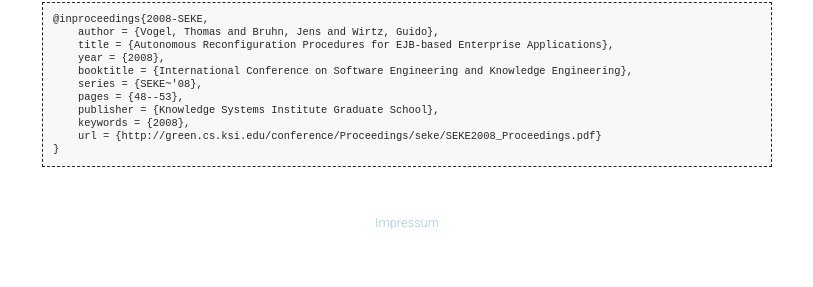
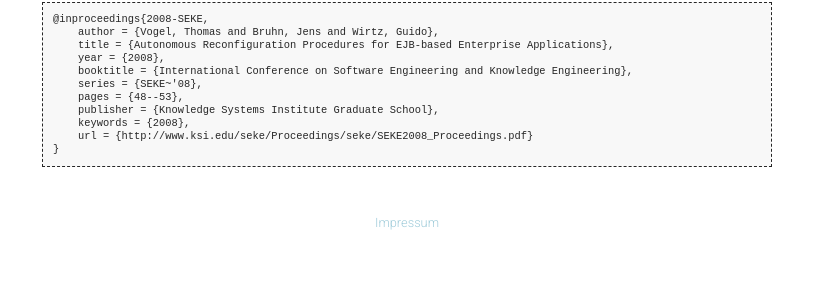
Before and after one commit to thomas-vogel/thomas-vogel.github.io, a Jekyll site: the page built from _pages/publications/2008-SEKE.md, in a window 1280 px wide. Shown: the part 822-1109 px from the top of the page, without its empty margins (233-1046 px from the left). Built offline with Jekyll 4.4.1, drawn with Linux system fonts in a browser that asks for light colours; some of the changed lines change nothing that is shown.

Commit message:
Update link to proceedings.

```diff
--- a/_pages/publications/2008-SEKE.md
+++ b/_pages/publications/2008-SEKE.md
@@ -8,7 +8,7 @@
 Thomas Vogel, Jens Bruhn, and Guido Wirtz. "Autonomous Reconfiguration Procedures for EJB-based Enterprise Applications". In: International Conference on Software Engineering and Knowledge Engineering. SEKE’08. Knowledge Systems Institute Graduate School, 2008, pp. 48--53.
 
 ## Links
-[Paper in the proceedings](http://green.cs.ksi.edu/conference/Proceedings/seke/SEKE2008_Proceedings.pdf){:target="_blank"}
+[Paper in the proceedings](http://www.ksi.edu/seke/Proceedings/seke/SEKE2008_Proceedings.pdf){:target="_blank"}
 
 ## Abstract
 During the last decades, performance of available hardware resources constantly increased, which enabled the assignment of more and more complex tasks to software systems. As one consequence, the inherent complexity of these software systems also increases, influencing all phases of their lifecycle. The concept of Component Orientation (CO) allows the development of software systems in a modular way through functional decomposition. Administration and maintenance of software systems are addressed by the vision of Autonomic Computing (AC), based on the idea to assign low level administrative tasks to the system itself. With mKernel an AC-infrastructure for component oriented enterprise applications is provided, based on the Enterprise Java Beans (EJB) standard, version 3.0. In contrast to existing approaches, the main advantage of mKernel lies within its standard compliance, not prescribing any additional guidelines for the development of applications to enable their autonomous management. It is realized as plugin for an existing container, not requiring any adjustment of the underlying implementation. Moreover, it provides a very fine grained interface for inspection and manipulation of the managed system, taking the specifics of the supported standard into account. Within this paper we present the opportunities provided by mKernel to control a managed system.
@@ -25,6 +25,6 @@
     pages = {48--53},
     publisher = {Knowledge Systems Institute Graduate School},
     keywords = {2008},
-    url = {http://green.cs.ksi.edu/conference/Proceedings/seke/SEKE2008_Proceedings.pdf}
+    url = {http://www.ksi.edu/seke/Proceedings/seke/SEKE2008_Proceedings.pdf}
 }</pre>
 </div>
```
